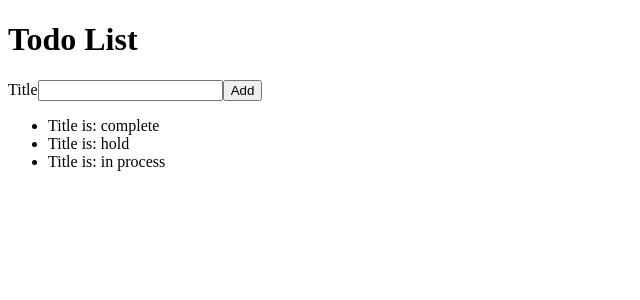
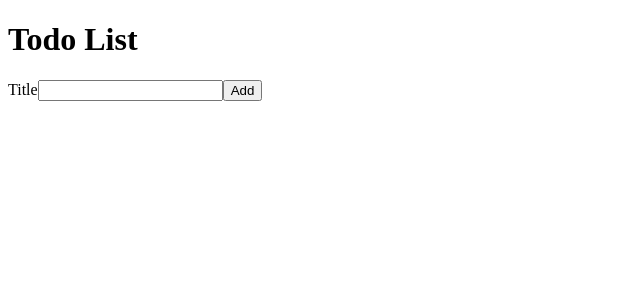
Before and after one commit to edgarinfo/react_front_end_class, a React (Create React App) app: page / in a window 1280 px wide. Shown: the top 300 px of the page, without its empty margins (0-640 px from the left). Built offline with nearby package versions, Linux system fonts and the light colour scheme; the HTML template or start-up script is replaced by a standard one.

Commit message:
lesson 1.4

```diff
--- a/src/AddTodoForm.js
+++ b/src/AddTodoForm.js
@@ -2,18 +2,27 @@ import React from 'react';
 
 function AddTodoForm(props) {
 
+    let [todoTitle, setTodoTitle] = React.useState('');
+
+    function handleTitleChange(event) {
+        let newTodoTitle = event.target.value
+        setTodoTitle(newTodoTitle);
+    }
+
     function handleAddTodo(event) {
         event.preventDefault();
-        let todoTitle = event.target.title.value;
-        console.log(todoTitle);
-        event.target.reset();
-        props.onAddTodo(todoTitle);
+        todoTitle = '';
+        props.onAddTodo({
+            title: todoTitle,
+            id: Date.now()
+        });
+
     }
 
     return (
         <form onSubmit={handleAddTodo}>
             <label htmlFor="todoTitle">Title</label>
-            <input id="todoTitle" name="title"></input>
+            <input id="todoTitle" name="title" value={todoTitle} onChange={handleTitleChange}></input>
             <button>Add</button>
         </form>
     );
--- a/src/App.js
+++ b/src/App.js
@@ -4,14 +4,17 @@ import TodoList from './TodoList.js';
 
 function App() {
 
-  const [newTodo, setNewTodo] = React.useState('');
+  let [todoList, setTodoList] = React.useState([]);
+
+  function addTodo(newTodo) {
+    setTodoList([...todoList, newTodo])
+  }
 
   return (
     <div>
       <h1>Todo List</h1>
-      <AddTodoForm onAddTodo={setNewTodo} />
-      <p>{newTodo}</p>
-      <TodoList />
+      <AddTodoForm onAddTodo={addTodo} />
+      <TodoList todoList={todoList} />
     </div>
   );
 }
--- a/src/TodoList.js
+++ b/src/TodoList.js
@@ -1,25 +1,11 @@
 import React from 'react';
 import TodoListItem from './TodoListItem.js';
 
-const todoList = [
-    {
-      id: 1,
-      title: "complete"
-    },
-    {
-      id: 2,
-      title: "hold"
-    },
-    {
-      id: 3,
-      title: "in process"
-    }
-];
+function TodoList(props) {
 
-function TodoList() {
   return (
     <ul>
-        {todoList.map( function(todo) {
+      {props.todoList.map( (todo) => {
         return (
           <TodoListItem key={todo.id} item={todo} />
         );
```
Lines whose indentation alone changed are shown as unchanged.
